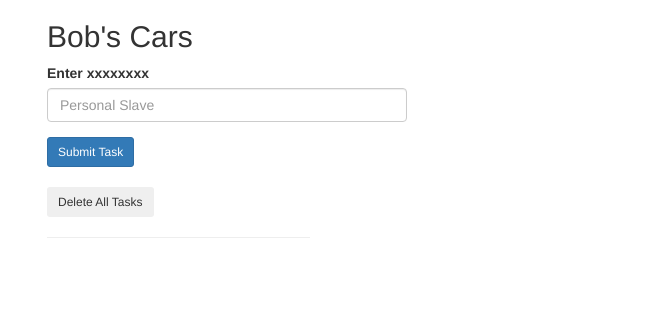
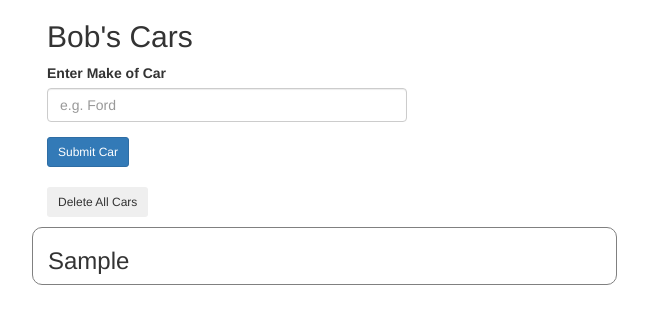
Before and after one commit to RonandoL/43-Car-Dealership-PHP-Twig, a PHP site: template views/cars.html.twig in a window 1280 px wide. Shown: the top 324 px of the page, without its empty margins (23-671 px from the left). Run offline with PHP 8.4, Linux system fonts and the light colour scheme; the template is opened without the code that fills it: most values are stand-ins (such as "Sample title", 1, 10 or a date in 2020); some libraries are stand-ins or nearby versions.

Commit message:
add ability to delete all cars

```diff
--- a/src/car.php
+++ b/src/car.php
@@ -15,7 +15,7 @@
 
         function getMake()
         {
-            return $this->$make;
+            return $this->make;
         }
 
         function save()
--- a/views/cars.html.twig
+++ b/views/cars.html.twig
@@ -15,31 +15,31 @@
         <div class='col-md-4'>
           <h2>Bob's Cars</h2>
 
-          <form action='/tasks' method='post'>
+          <form action='/new-car' method='post'>
             <div class='form-group'>
-              <label for='task'>Enter xxxxxxxx</label>
-              <input type='text' name='task' id='task' class='form-control' placeholder='Personal Slave'>
+              <label for='make'>Enter Make of Car</label>
+              <input type='text' name='make' id='make' class='form-control' placeholder='e.g. Ford'>
             </div>
-            <button type='submit' class='btn btn-sm btn-primary'>Submit Task</button>
+            <button type='submit' class='btn btn-sm btn-primary'>Submit Car</button>
           </form>
 
           <br>
           <form action='/delete' method='post'>
-            <button type='submit' class='btn btn-sm'>Delete All Tasks</button>
+            <button type='submit' class='btn btn-sm'>Delete All Cars</button>
           </form>
 
         </div>  <!-- .col-md-3 -->
       </div>  <!-- .row -->
 
       <div class='row'>
-          <div class='col-md-3'>
-              <hr>
-
-              <!-- TWIG STUFF GOES HERE -->
-
+        {% for car in cars %}
+          <div class='col-md-6 cardiv'>
+            <h3>{{ car.getMake }}</h3>
           </div>
+        {% endfor %}
       </div>  <!-- .row -->
     </div>  <!-- .container -->
+
 
     <script src=" go get jQ Google CDN "></script>
     <script src=" map to lightbox js"></script>
--- a/web/css/styles.css
+++ b/web/css/styles.css
@@ -0,0 +1,5 @@
+.cardiv {
+  border: 1px solid grey;
+  border-radius: 10px;
+  margin-top: 10px;
+}
```
Also changed, not shown: app/app.php (+12 -3 lines).
